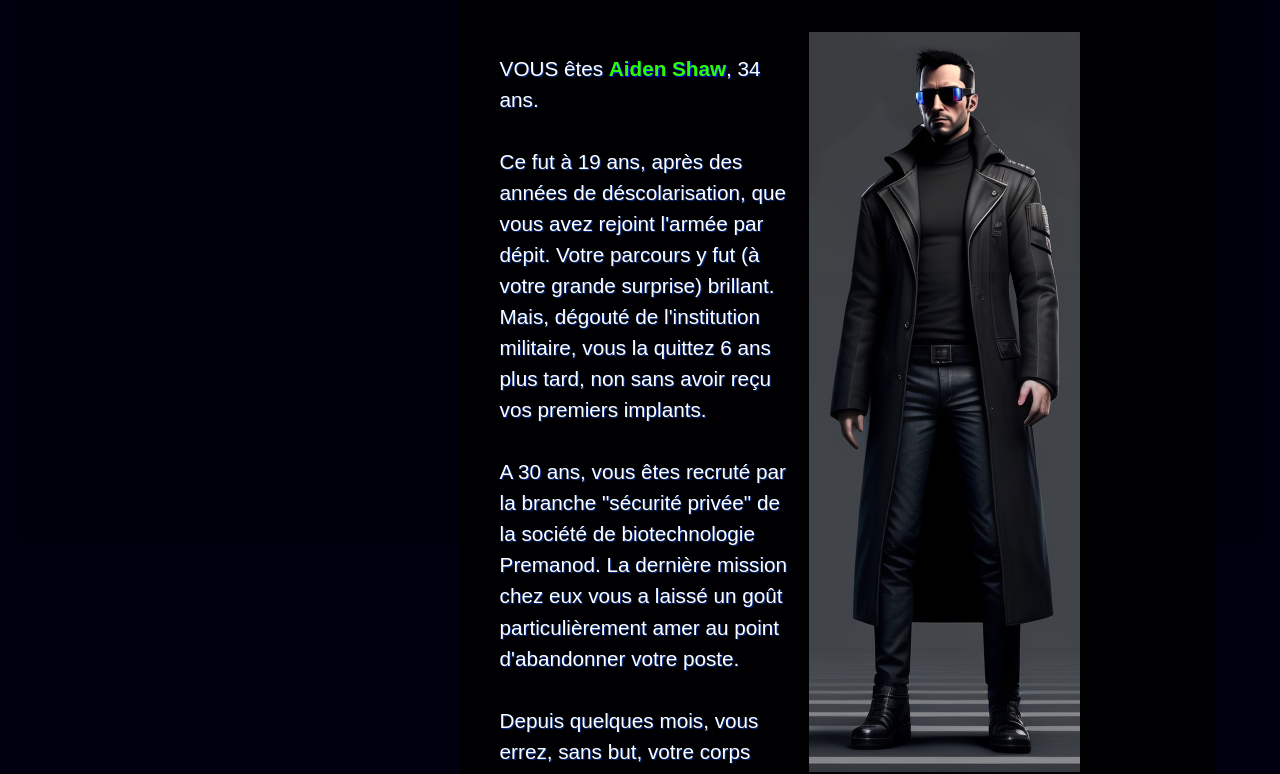
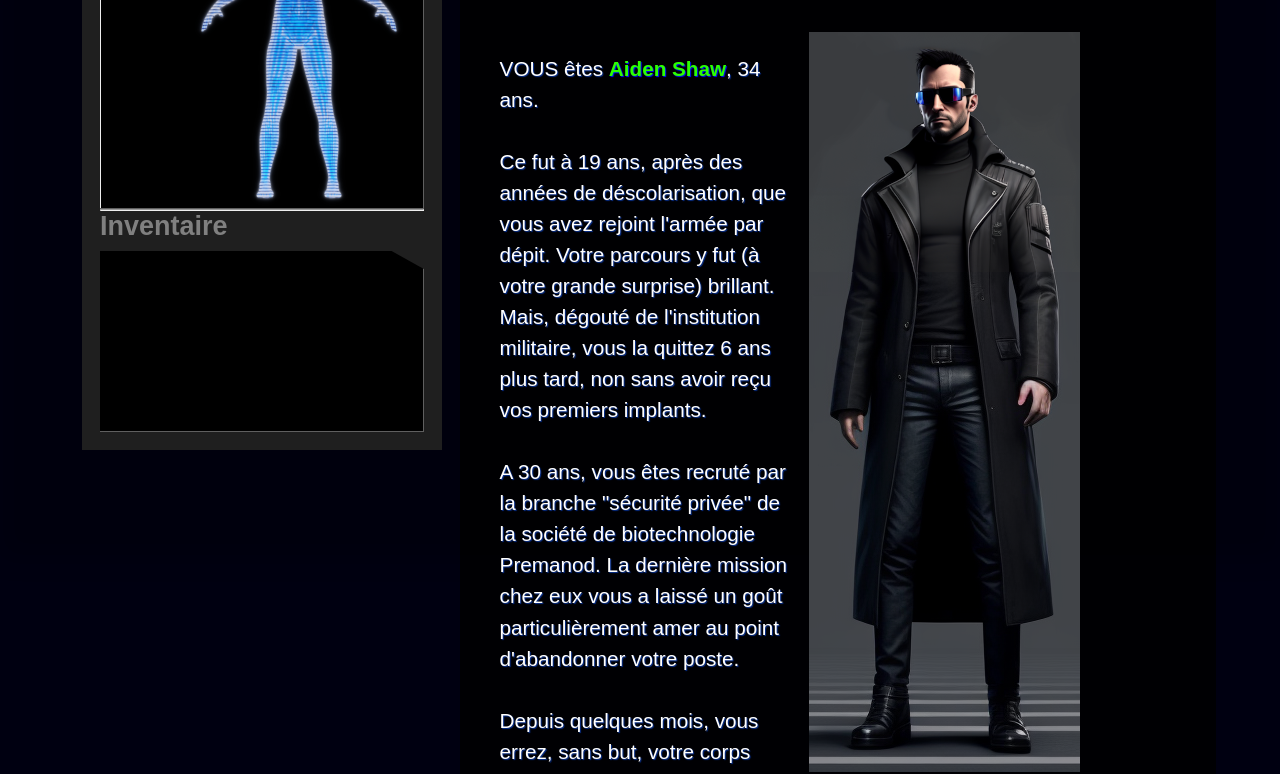
Before and after one commit to marl1/cyoajsengine, a website: page www/jeux/cyberpunk/index.htm in a window 1280 px wide. Shown: the part 242-1016 px from the top of the page. Drawn offline with Linux system fonts and the light colour scheme; files whose address does not match are found by name.

Commit message:
Avancement du jeu Cyberpunk

```diff
--- a/www/jeux/cyberpunk/data/episodes.js
+++ b/www/jeux/cyberpunk/data/episodes.js
@@ -2291,6 +2291,8 @@ creerEpisode({
 ,commandes: () => {
     if (variable("augmenteClubVu")) {
         variable("insertion", ` Vous vous souvenez l'avoir vu au club.`);
+    } else {
+        variable("insertion", ` `);
     }
 }
 ,image:"couloirsPremanod.jpg"
--- a/www/jeux/cyberpunk/index.htm
+++ b/www/jeux/cyberpunk/index.htm
@@ -59,7 +59,9 @@ body {
 }
 
 #conteneurOutilsInventaire {
-    padding-top: 3em;
+    padding: 1em;
+    margin-top: 3em;
+    background-color: rgb(31, 31, 31);
 }
 #menuOutils {
     display:flex;
@@ -73,8 +75,31 @@ body {
     font-size: x-large;
 }
 
+#statut {
+    margin-top:0.5em;
+    display:flex;
+    flex-direction:row;
+    justify-content:center;
+    clip-path: polygon(90% 0, 100% 10%, 100% 90%, 100% 100%, 10% 100%, 0% 100%, 0 0%);
+    background:black;
+    border-right:0.1em solid rgb(95, 95, 95);
+    border-bottom:0.1em solid rgb(95, 95, 95);
+}
+
 #inventaire {
-    background-color: rgb(22, 38, 100);
+    color:grey;
+}
+
+#contenuInventaire {
+    min-height: 10em;
+    margin-top:0.5em;
+    display:flex;
+    flex-direction:row;
+    justify-content:center;
+    clip-path: polygon(90% 0, 100% 10%, 100% 90%, 100% 100%, 10% 100%, 0% 100%, 0 0%);
+    background:black;
+    border-right:0.1em solid rgb(95, 95, 95);
+    border-bottom:0.1em solid rgb(95, 95, 95);
 }
 
 .ajoutInventaire {
@@ -223,6 +248,8 @@ text-align:right;
     }
 }
 
+
+
 </style>
 </head>
 <div id="fond"></div>
@@ -239,8 +266,14 @@ text-align:right;
                 <img src="data/img/disquettesuppr.svg" id="iconeSupprimerSauvegarde">
             </a>
         </div>
-        <div id="inventaire">
-        <h2> Inventaire :</h2>
+        <div id="statut">
+            <hr>
+             <h2>Status</h2>
+            <img src="data/img/holoCorps.png">
+        </div>
+        <div id="inventaire" >
+            <hr>
+             <h2>Inventaire</h2>
             <div id="contenuInventaire">
             </div>
         </div>
```
Also changed, not shown: .gitlab-ci.yml, www/jeux/cyberpunk/data/img/holoCorps.png (added). Lines whose indentation alone changed are shown as unchanged.
